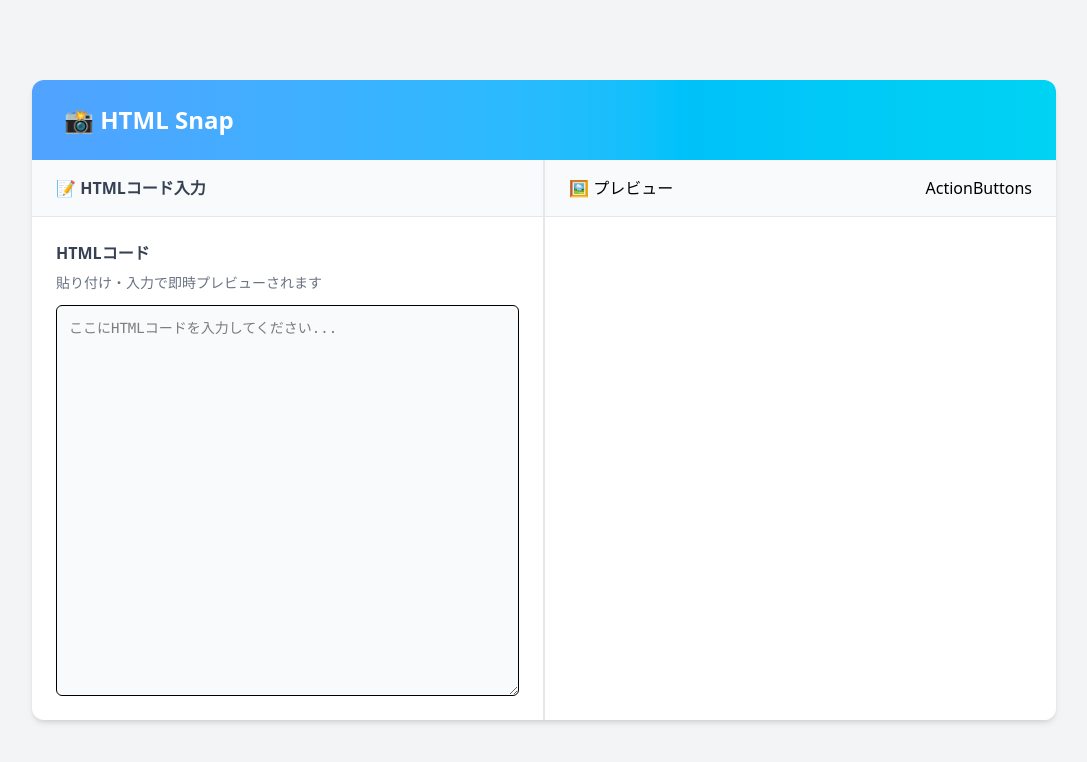
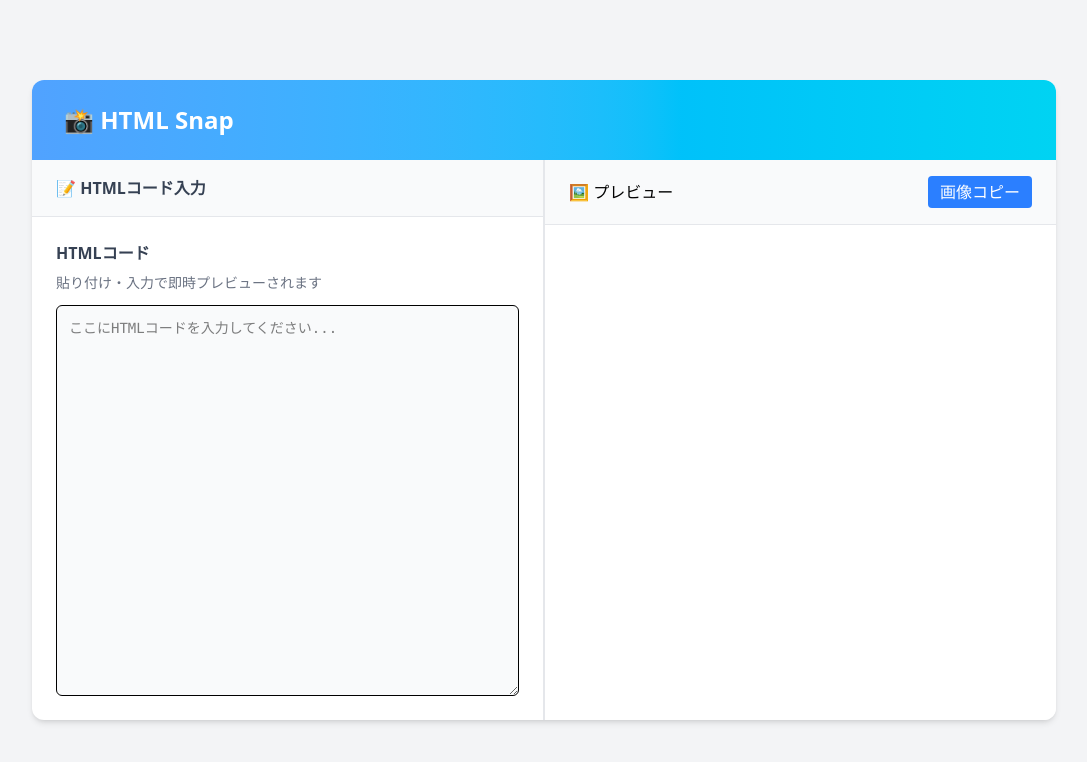
Before and after one commit to Meerkat39/HTML-Snap, a Next.js app: page / in a window 1280 px wide. Shown: the top 762 px of the page, without its empty margins (96-1183 px from the left). Built offline with nearby package versions, Linux system fonts and the light colour scheme.

Commit message:
feat: レンダリング結果の画像コピー機能を実装

```diff
--- a/package.json
+++ b/package.json
@@ -15,6 +15,7 @@
   "dependencies": {
     "@tailwindcss/typography": "^0.5.16",
     "dompurify": "^3.2.6",
+    "html2canvas-pro": "^1.5.11",
     "isomorphic-dompurify": "^2.26.0",
     "next": "15.4.6",
     "react": "19.1.0",
--- a/src/components/common/ActionButtons.tsx
+++ /dev/null
@@ -1,8 +0,0 @@
-// 操作ボタン群コンポーネント（中身は未実装）
-
-const ActionButtons = () => {
-  // TODO: 操作ボタンUIを実装
-  return <div>ActionButtons</div>;
-};
-
-export default ActionButtons;
--- a/src/components/common/ClearButton.tsx
+++ b/src/components/input/ClearButton.tsx
@@ -1,7 +1,6 @@
 // 入力欄のクリアボタン専用コンポーネント
 // visible: 表示するかどうか
 // onClick: クリア処理
-// textareaRef: フォーカス制御用
 
 interface ClearButtonProps {
   visible: boolean;
--- a/src/components/input/InputArea.tsx
+++ b/src/components/input/InputArea.tsx
@@ -1,7 +1,7 @@
 "use client";
 import React, { useMemo, useRef } from "react";
 import { sanitizeHtml, validateHtml } from "../../utils/html";
-import ClearButton from "../common/ClearButton";
+import ClearButton from "./ClearButton";
 import InputErrorMessage from "./InputErrorMessage";
 
 // HTMLコード入力欄のprops定義
--- /dev/null
+++ b/src/components/preview/ActionButtons.tsx
@@ -0,0 +1,24 @@
+// 操作ボタン群コンポーネント（画像コピーボタン含む）
+
+interface ActionButtonsProps {
+  onImageCopy: () => void;
+}
+
+const ActionButtons = ({ onImageCopy }: ActionButtonsProps) => {
+  // 操作ボタンUI（画像コピーボタン追加）
+  return (
+    <div className="flex gap-2">
+      {/* 他の操作ボタンはここに追加 */}
+      <button
+        type="button"
+        className="px-3 py-1 rounded bg-blue-500 text-white hover:bg-blue-600"
+        onClick={onImageCopy}
+        aria-label="レンダリング結果を画像コピー"
+      >
+        画像コピー
+      </button>
+    </div>
+  );
+};
+
+export default ActionButtons;
--- a/src/components/preview/PreviewPane.tsx
+++ b/src/components/preview/PreviewPane.tsx
@@ -1,22 +1,78 @@
 // プレビューペイン（RenderArea＋ActionButtonsをラップ）
-import ActionButtons from "../common/ActionButtons";
+import html2canvas from "html2canvas-pro";
+import { useRef, useState } from "react";
 import RenderArea from "../render/RenderArea";
+import ActionButtons from "./ActionButtons";
 
 type PreviewPaneProps = {
   html: string;
 };
 
 const PreviewPane = ({ html }: PreviewPaneProps) => {
+  // プレビュー領域のref
+  const previewRef = useRef<HTMLDivElement>(null);
+  // 通知表示用state
+  const [copied, setCopied] = useState(false);
+  const [error, setError] = useState("");
+
+  // 画像生成処理（ActionButtonsに渡す）
+  const handleImageCopy = async () => {
+    if (!previewRef.current) return;
+    // html2canvasで画像化
+    const canvas = await html2canvas(previewRef.current, {
+      backgroundColor: "#fff", // 背景を白に固定
+    }); // html2canvas-proはoklch対応
+    // 画像データURL取得
+    const dataUrl = canvas.toDataURL("image/png");
+    console.log("画像データURL:", dataUrl);
+
+    // 画像をクリップボードにコピー
+    canvas.toBlob(async (blob) => {
+      if (!blob) {
+        setError("画像データの生成に失敗しました");
+        setTimeout(() => setError(""), 3000);
+        return;
+      }
+      try {
+        await navigator.clipboard.write([
+          new window.ClipboardItem({ "image/png": blob }),
+        ]);
+        setCopied(true); // 通知表示
+        setTimeout(() => setCopied(false), 2000); // 2秒後に非表示
+        console.log("画像をクリップボードにコピーしました");
+      } catch (err) {
+        setError("クリップボードへのコピーに失敗しました");
+        setTimeout(() => setError(""), 3000);
+        console.error("クリップボードコピー失敗:", err);
+      }
+    }, "image/png");
+  };
+
   return (
-    <section className="flex-1 flex flex-col">
+    <section className="flex-1 flex flex-col relative">
+      {/* コピー完了通知 */}
+      {copied && (
+        <div className="fixed top-4 right-4 bg-green-500 text-white px-4 py-2 rounded shadow z-50">
+          画像をクリップボードにコピーしました
+        </div>
+      )}
+      {/* エラー通知 */}
+      {error && (
+        <div className="fixed top-4 right-4 bg-red-500 text-white px-4 py-2 rounded shadow z-50">
+          {error}
+        </div>
+      )}
       <div className="bg-gray-50 px-6 py-4 border-b border-gray-200 flex items-center justify-between">
         <span>🖼️ プレビュー</span>
         <div>
-          <ActionButtons />
+          <ActionButtons onImageCopy={handleImageCopy} />
         </div>
       </div>
       <div className="flex-1 p-6 flex items-center justify-center bg-white">
-        <RenderArea html={html} />
+        {/* 画像化したい領域にrefを付与 */}
+        <div ref={previewRef} className="w-full h-full">
+          <RenderArea html={html} />
+        </div>
       </div>
     </section>
   );
```
Also changed, not shown: 4 other files (tests, documents, lock files or other folders).
